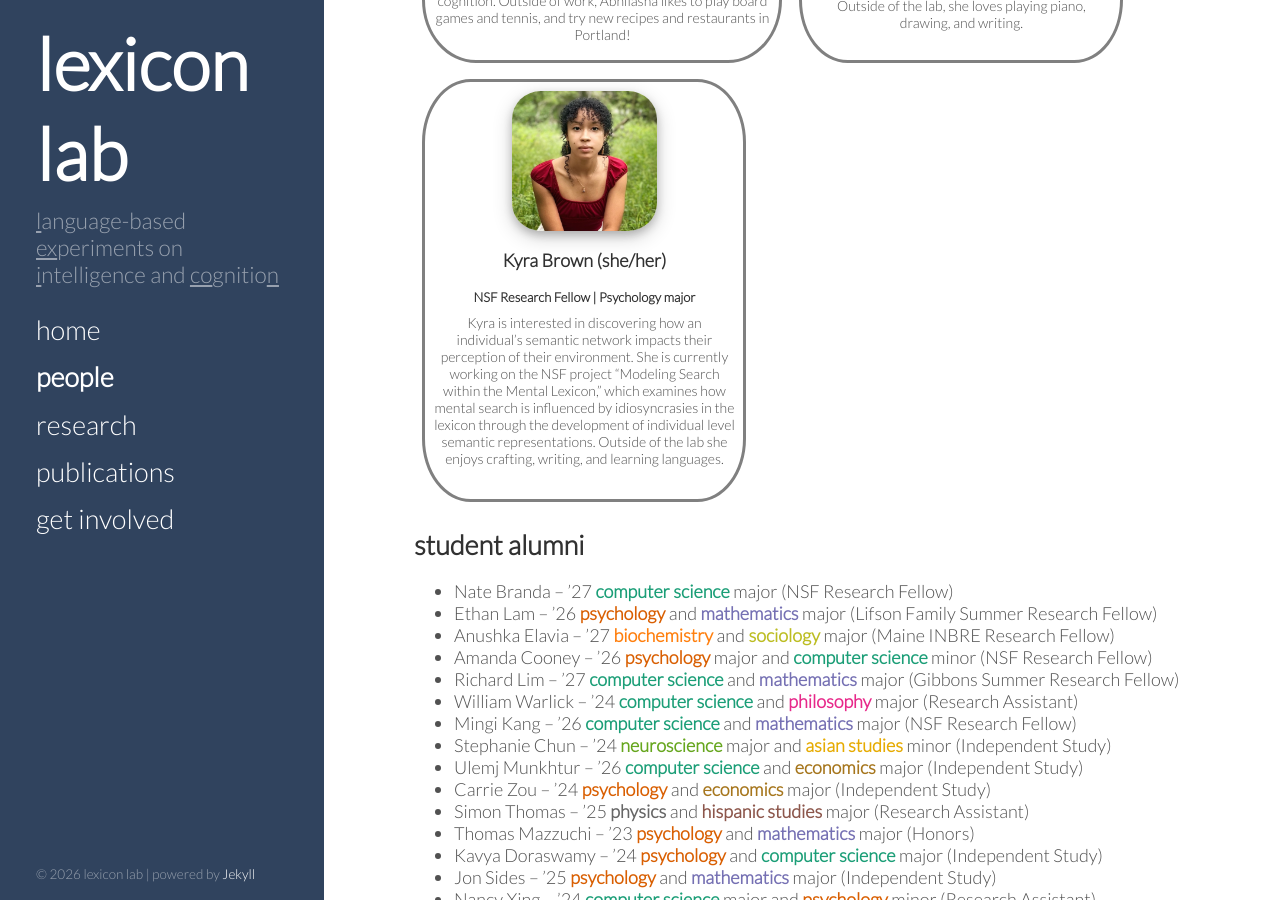
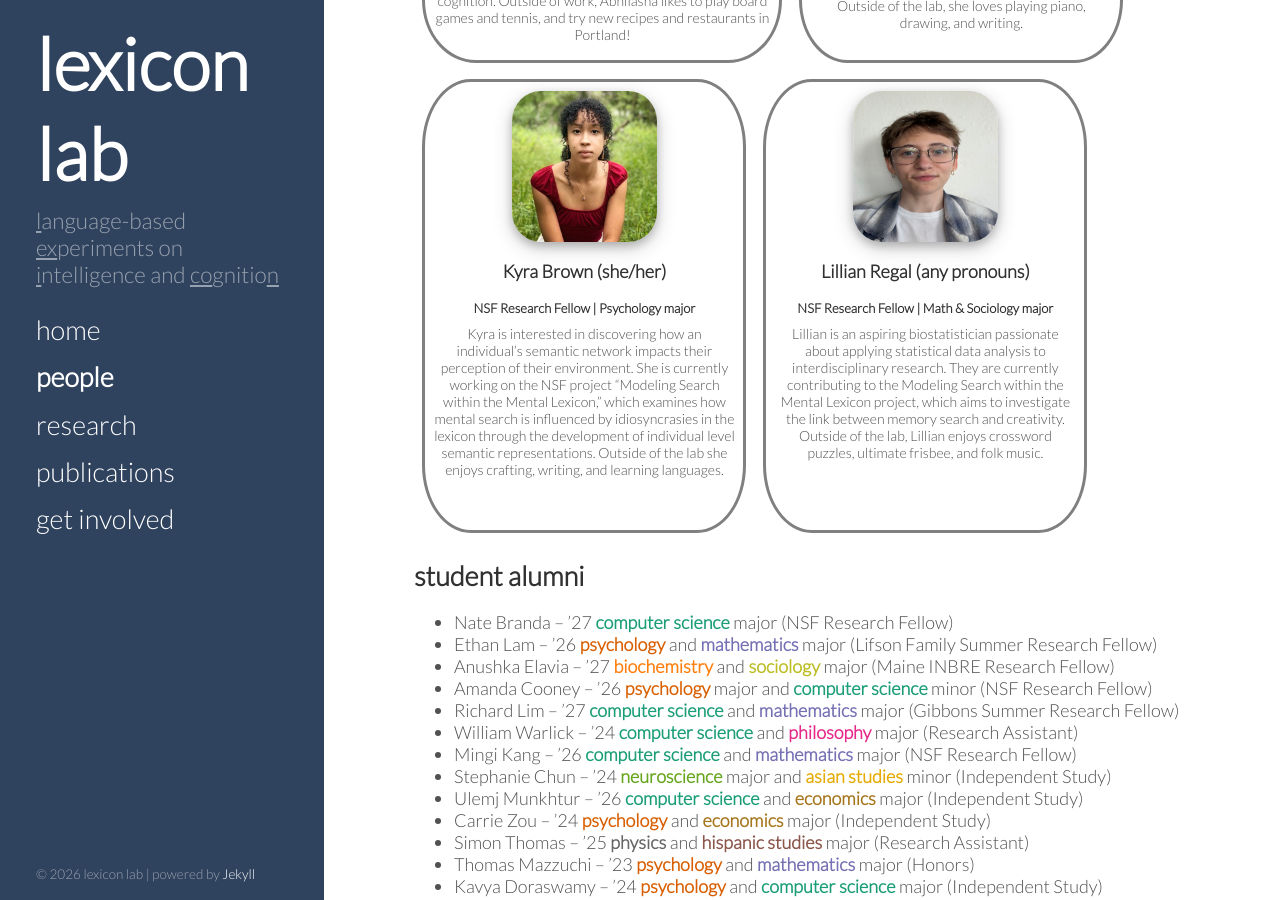
Before and after one commit to thelexiconlab/thelexiconlab.github.io, a Jekyll site: the page built from people.html, in a window 1280 px wide and 900 px high, scrolled down 602 px. Built offline with Jekyll 4.4.1, drawn with Linux system fonts in a browser that asks for light colours; Markdown is read by kramdown in place of the engine named in the settings.

Commit message:
update lil

```diff
--- a/people.html
+++ b/people.html
@@ -71,6 +71,15 @@ order: 2
           </div>
           </div>
 
+          <div class="profilecard" style="width: 18rem;">
+          <img src="https://thelexiconlab.github.io/images/team/lillian.jpeg" class="bioimage2" alt="...">
+          <div class="card-body">
+            <h5 class="card-title">Lillian Regal (any pronouns)</h5>
+            <h6 class="card-position"> NSF Research Fellow | Math & Sociology major </h6>
+            <p class="card-text">Lillian is an aspiring biostatistician passionate about applying statistical data analysis to interdisciplinary research. They are currently contributing to the Modeling Search within the Mental Lexicon project, which aims to investigate the link between memory search and creativity. Outside of the lab, Lillian enjoys crossword puzzles, ultimate frisbee, and folk music.
+            </p>
+          </div>
+          </div>
       </div>
 
       <p><h2 id="alumni">student alumni</h2> </p>
```
Also changed, not shown: images/team/lillian.jpeg (added).
